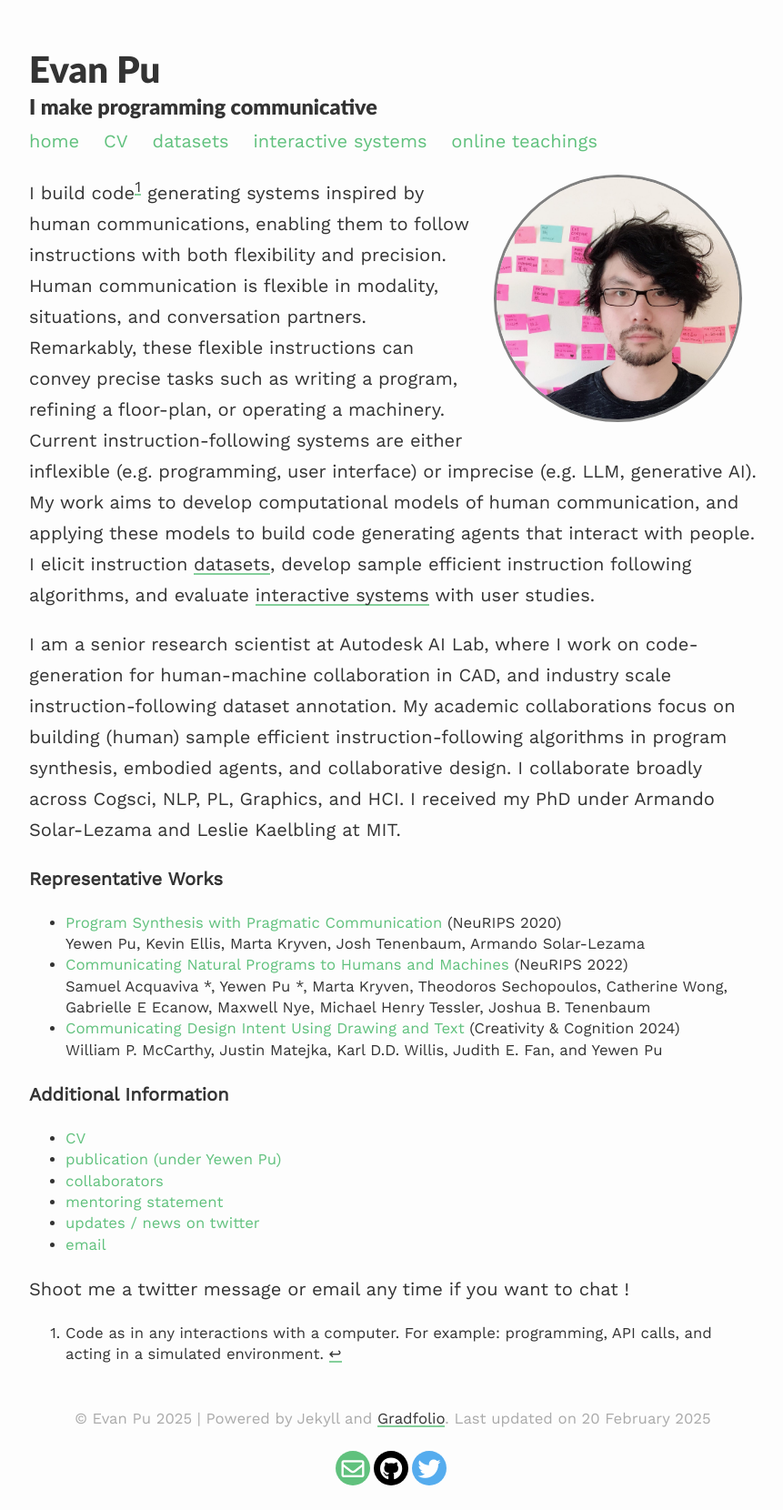
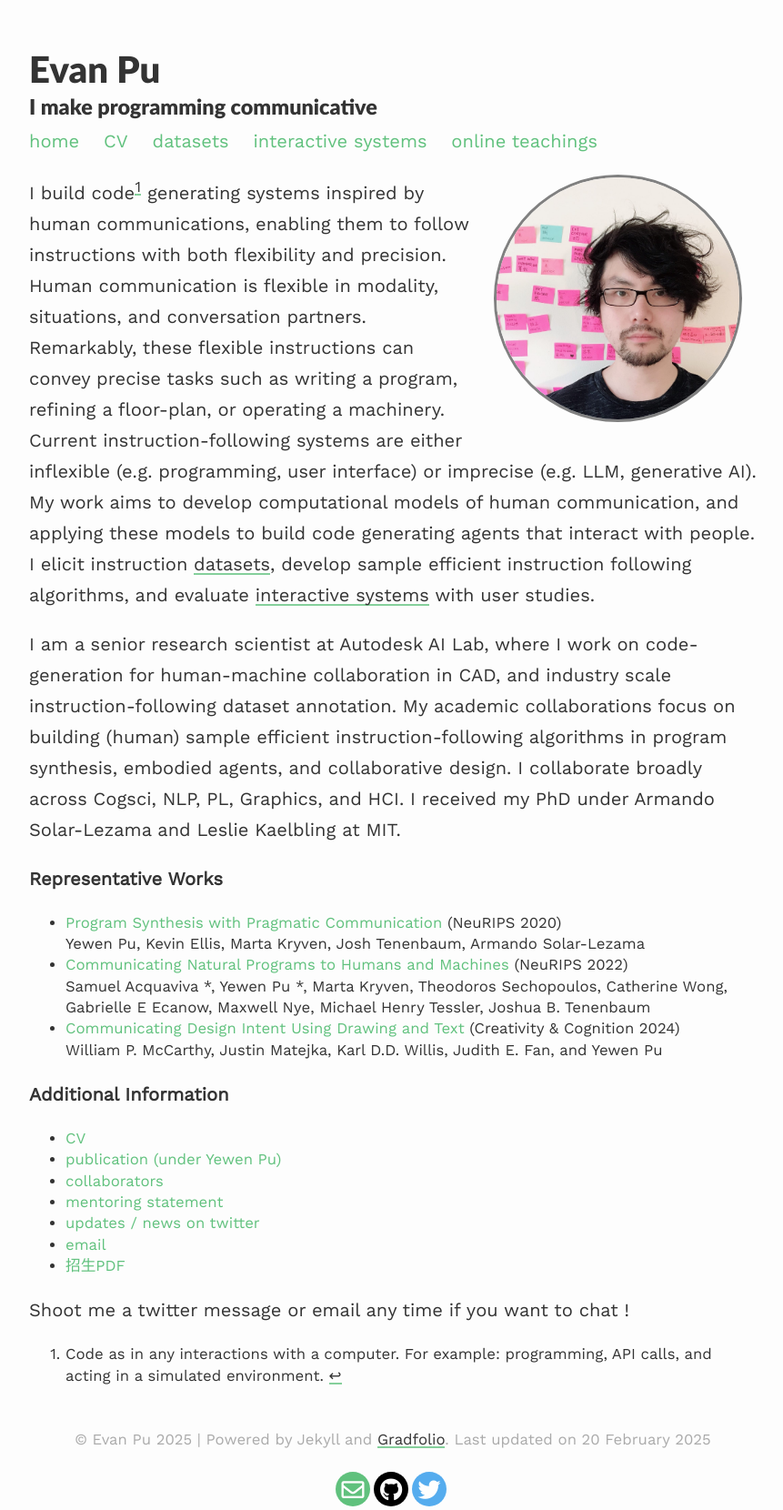
Before and after one commit to evanthebouncy/evanthebouncy.github.io, a Jekyll site: the page built from index.md, in a window 1280 px wide. Shown: the whole page at 91% size, without its empty margins (208-1069 px from the left). Built offline with Jekyll 4.4.1, drawn with Linux system fonts in a browser that asks for light colours; nearby versions of some CDN libraries; before the commit the page ends 1637 px from its top, so only the background shows below that.

Commit message:
see if work

```diff
--- a/index.md
+++ b/index.md
@@ -27,7 +27,8 @@ William P. McCarthy, Justin Matejka, Karl D.D. Willis, Judith E. Fan, and Yewen
 - [collaborators](/collaborators/)
 - [mentoring statement](/mentoring-statement/)
 - [updates / news on twitter](https://x.com/evanthebouncy)
-- [email](mailto:yewen.pu@autodesk.com)
+- [email](mailto:yewenpu1989@gmail.com)
+- [招生PDF](https://evanthebouncy.github.io/assets/pdfs/lab_invitation_2025_en.pdf)
 
 
 
```
